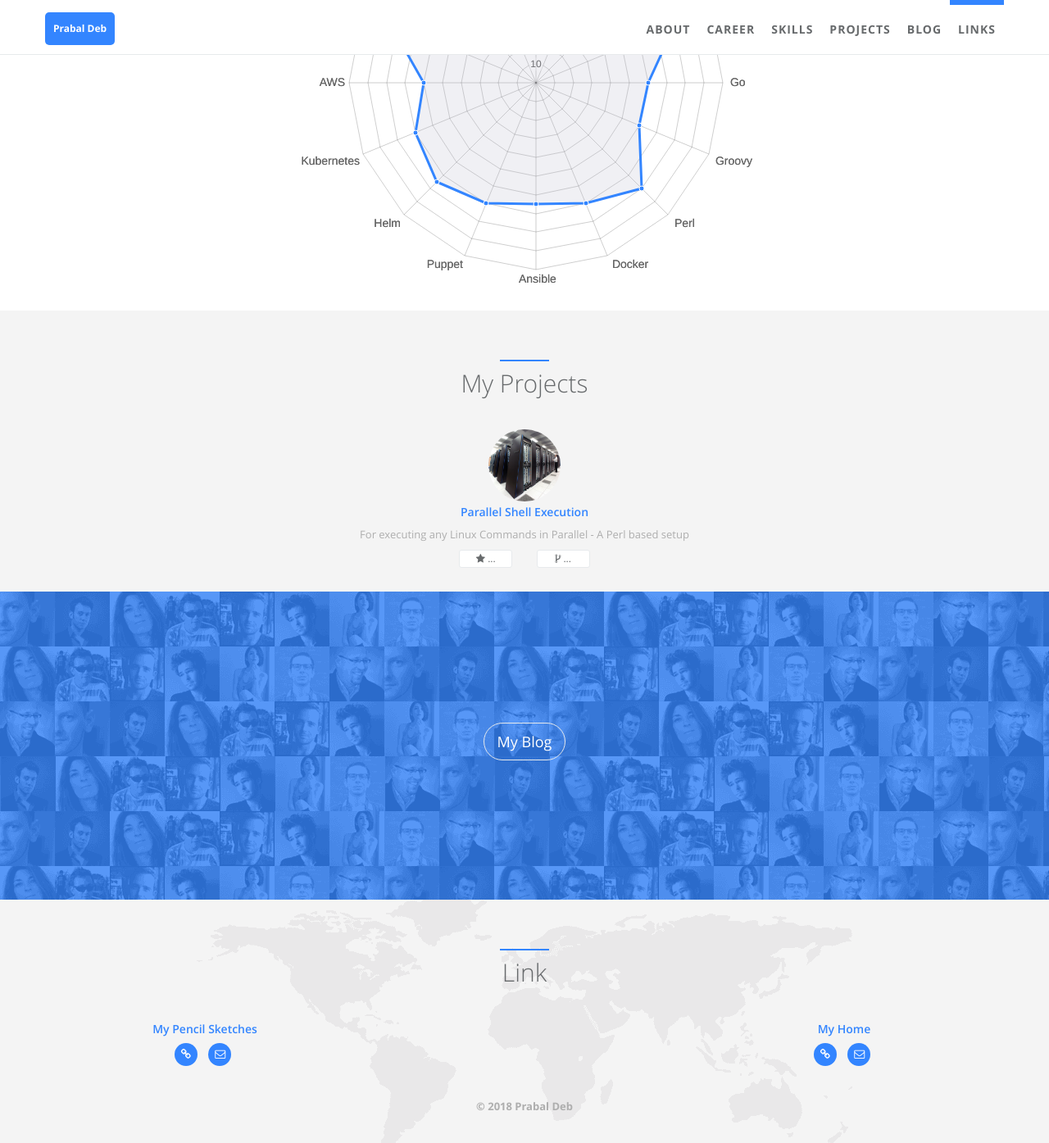
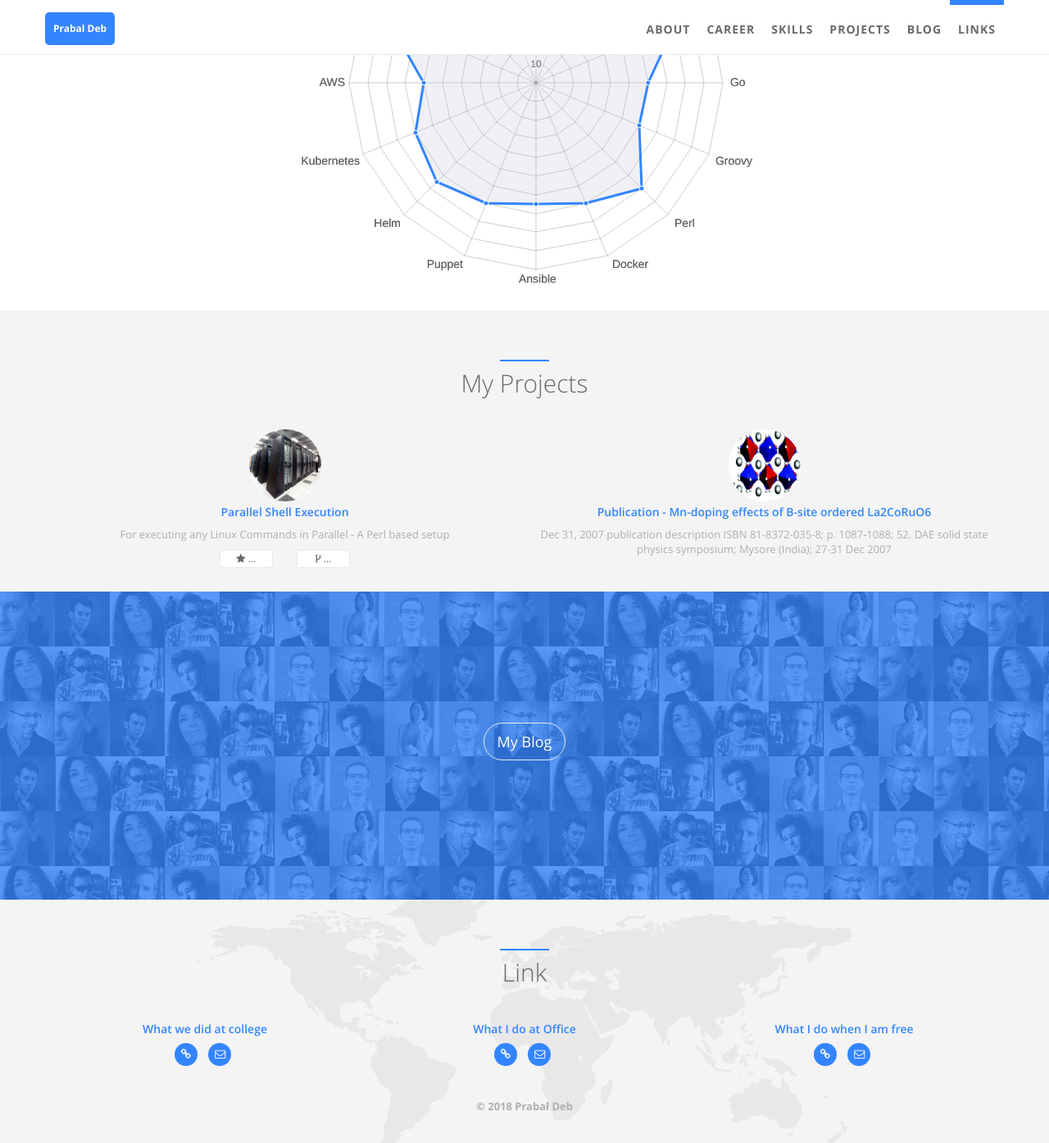
Before and after one commit to prabdeb/prabdeb.github.io, a Jekyll site: the page built from index.html, in a window 1280 px wide and 1400 px high, scrolled down 2190 px. Shown: the top 1395 px of the window at 82% size. Built offline with Jekyll 4.4.1, drawn with Linux system fonts in a browser that asks for light colours.

Commit message:
Update 2

```diff
--- a/_data/index/links.yml
+++ b/_data/index/links.yml
@@ -1,12 +1,15 @@
 # links section data
-- last_name: My Pencil Sketches
+- last_name: What we did at college
+  first_name:
+  desc:
+  website: https://www.youtube.com/watch?v=aAQIXftuvDM
+
+- last_name: What I do at Office
+  first_name:
+  desc:
+  website: https://www.youtube.com/watch?v=AU96Z6AJX9s
+
+- last_name: What I do when I am free
   first_name:
   desc:
   website: https://get.google.com/albumarchive/109863686326357273404/album/AF1QipOdvnXO8Lugl1faLVAMMfmNQSW0Dj4dJ9G2QjFZ
-  email:
-
-- last_name: My Home
-  first_name:
-  desc:
-  website: https://get.google.com/albumarchive/109863686326357273404/album/AF1QipPfp0uqWyybjAZaWw3dVhLUizOvJE8t-AtBcNVe
-  email:
--- a/_data/index/projects.yml
+++ b/_data/index/projects.yml
@@ -7,3 +7,9 @@
   repo: ParallelShellExecution
   img: /static/assets/img/landing/parallel.jpg
   desc: For executing any Linux Commands in Parallel - A Perl based setup
+
+- name: Publication - Mn-doping effects of B-site ordered La2CoRuO6
+  i18n: publication1
+  url: https://inis.iaea.org/search/search.aspx?orig_q=RN:39020706
+  img: /static/assets/img/landing/La2CoRuO6.jpeg
+  desc: Dec 31, 2007 publication description ISBN 81-8372-035-8; p. 1087-1088; 52. DAE solid state physics symposium; Mysore (India); 27-31 Dec 2007
```
Also changed, not shown: static/assets/img/landing/La2CoRuO6.jpeg (added).
